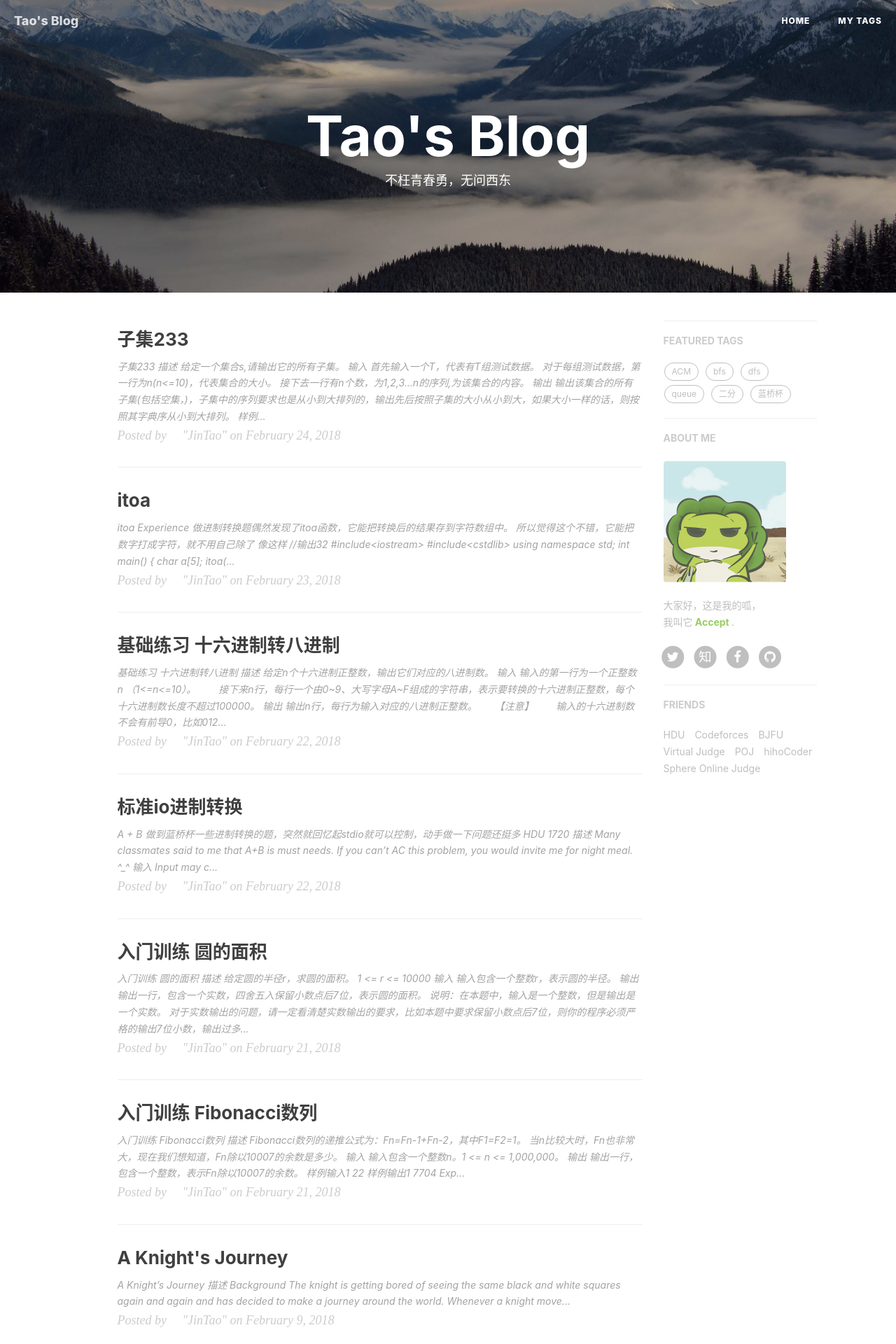
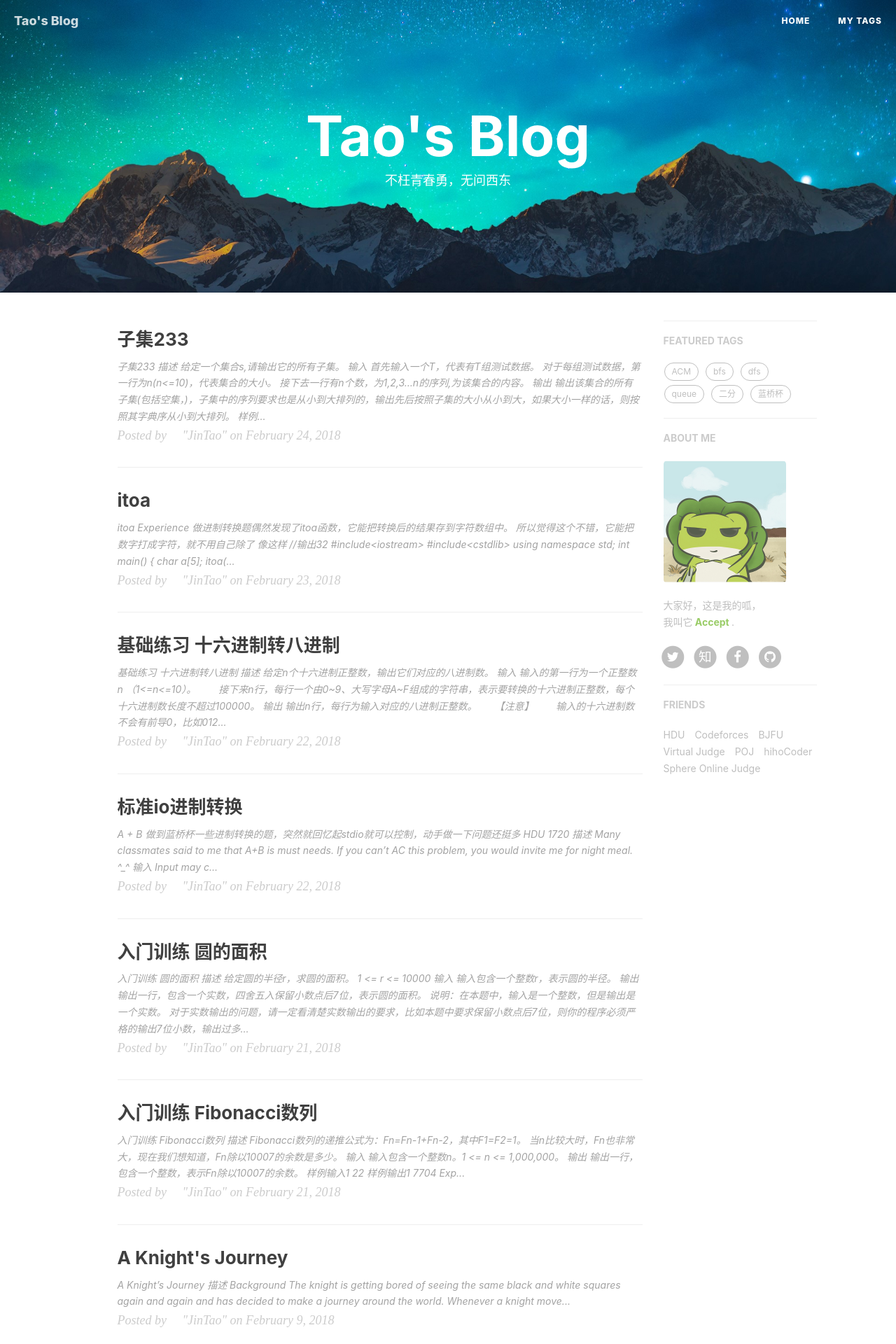
Before and after one commit to pandaKINandQUEEN/GinKo-BFU.github.io, a Jekyll site: the page built from index.html, in a window 1280 px wide. Shown: the top 1920 px of the page at 70% size. Built offline with Jekyll 4.4.1, drawn with Linux system fonts in a browser that asks for light colours; nearby versions of some CDN libraries; the list of posts is cut into pages by our own code; comment, search, counter and statistics services are not loaded.

Commit message:
Update _config.yml

```diff
--- a/_config.yml
+++ b/_config.yml
@@ -1,7 +1,7 @@
 # Site settings
 title: Tao's Blog
 SEOTitle: 锦涛的博客|Tao's Blog
-header-img: img/home.jpg
+header-img: img/starrysky.jpg
 email: 00002@protonmail.com
 description: "描述"
 keyword: "JinTao, 锦涛"
```
